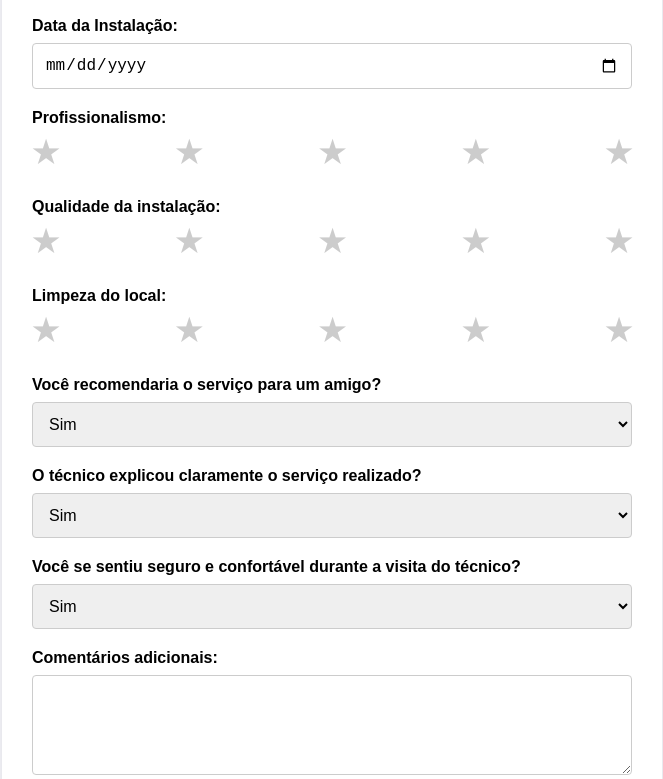
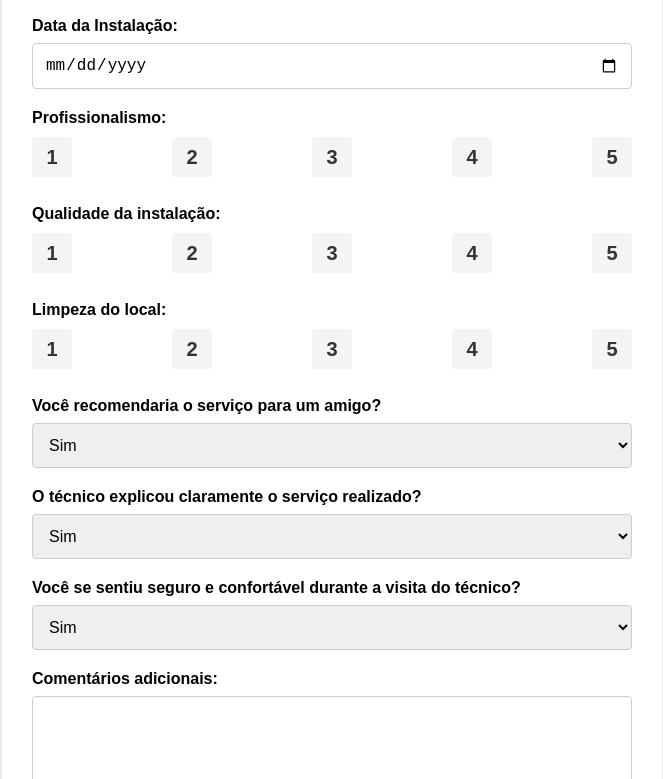
Before and after one commit to httpssantos/avaliacao, a plain HTML site: page index.html in a window 1280 px wide. Shown: the part 625-1404 px from the top of the page, without its empty margins (308-971 px from the left). Drawn offline with Linux system fonts and the light colour scheme; a script that the page names is missing.

Commit message:
Update index.html

```diff
--- a/index.html
+++ b/index.html
@@ -48,25 +48,30 @@
         .rating {
             display: flex;
             justify-content: space-between;
-            margin-top: 5px;
+            margin-top: 10px;
         }
         .rating input[type="radio"] {
             display: none;
         }
         .rating label {
-            font-size: 30px;
+            display: block;
+            width: 40px;
+            height: 40px;
+            text-align: center;
+            line-height: 40px;
+            font-size: 20px;
+            background-color: #f4f4f4;
+            color: #333;
+            border-radius: 4px;
             cursor: pointer;
-            color: #ccc;
+            transition: background-color 0.3s;
         }
-        .rating input[type="radio"]:checked ~ label {
-            color: #f39c12;
+        .rating input[type="radio"]:checked + label {
+            background-color: #4CAF50;
+            color: white;
         }
-        .rating input[type="radio"]:hover ~ label {
-            color: #f39c12;
-        }
-        .rating label:hover,
-        .rating input[type="radio"]:checked + label {
-            color: #f39c12;
+        .rating input[type="radio"]:hover + label {
+            background-color: #ddd;
         }
         textarea {
             height: 100px;
@@ -125,10 +130,10 @@
 
     <h1>Avaliação do Serviço</h1>
 
-        <!-- Imagem abaixo do título -->
-<div style="text-align: center; margin: 20px 0;">
-    <img src="https://postimg.cc/bZvN4x74">
-</div>
+    <!-- Imagem abaixo do título -->
+    <div style="text-align: center; margin: 20px 0;">
+        <img src="https://ibb.co/4stCXxd">
+    </div>
 
     <!-- QR Code -->
     <div class="qr-container">
@@ -166,16 +171,16 @@
             <div class="form-group">
                 <label>Profissionalismo:</label>
                 <div class="rating">
-                    <input type="radio" id="rating1_1" name="profissionalismo" value="1">
-                    <label for="rating1_1">★</label>
+                    <input type="radio" id="rating1_1" name="profissionalismo" value="1" required>
+                    <label for="rating1_1">1</label>
                     <input type="radio" id="rating1_2" name="profissionalismo" value="2">
-                    <label for="rating1_2">★</label>
+                    <label for="rating1_2">2</label>
                     <input type="radio" id="rating1_3" name="profissionalismo" value="3">
-                    <label for="rating1_3">★</label>
+                    <label for="rating1_3">3</label>
                     <input type="radio" id="rating1_4" name="profissionalismo" value="4">
-                    <label for="rating1_4">★</label>
+                    <label for="rating1_4">4</label>
                     <input type="radio" id="rating1_5" name="profissionalismo" value="5">
-                    <label for="rating1_5">★</label>
+                    <label for="rating1_5">5</label>
                 </div>
             </div>
 
@@ -183,15 +188,15 @@
                 <label>Qualidade da instalação:</label>
                 <div class="rating">
                     <input type="radio" id="rating2_1" name="qualidade_instalacao" value="1">
-                    <label for="rating2_1">★</label>
+                    <label for="rating2_1">1</label>
                     <input type="radio" id="rating2_2" name="qualidade_instalacao" value="2">
-                    <label for="rating2_2">★</label>
+                    <label for="rating2_2">2</label>
                     <input type="radio" id="rating2_3" name="qualidade_instalacao" value="3">
-                    <label for="rating2_3">★</label>
+                    <label for="rating2_3">3</label>
                     <input type="radio" id="rating2_4" name="qualidade_instalacao" value="4">
-                    <label for="rating2_4">★</label>
+                    <label for="rating2_4">4</label>
                     <input type="radio" id="rating2_5" name="qualidade_instalacao" value="5">
-                    <label for="rating2_5">★</label>
+                    <label for="rating2_5">5</label>
                 </div>
             </div>
 
@@ -199,15 +204,15 @@
                 <label>Limpeza do local:</label>
                 <div class="rating">
                     <input type="radio" id="rating3_1" name="limpeza_local" value="1">
-                    <label for="rating3_1">★</label>
+                    <label for="rating3_1">1</label>
                     <input type="radio" id="rating3_2" name="limpeza_local" value="2">
-                    <label for="rating3_2">★</label>
+                    <label for="rating3_2">2</label>
                     <input type="radio" id="rating3_3" name="limpeza_local" value="3">
-                    <label for="rating3_3">★</label>
+                    <label for="rating3_3">3</label>
                     <input type="radio" id="rating3_4" name="limpeza_local" value="4">
-                    <label for="rating3_4">★</label>
+                    <label for="rating3_4">4</label>
                     <input type="radio" id="rating3_5" name="limpeza_local" value="5">
-                    <label for="rating3_5">★</label>
+                    <label for="rating3_5">5</label>
                 </div>
             </div>
 
```
